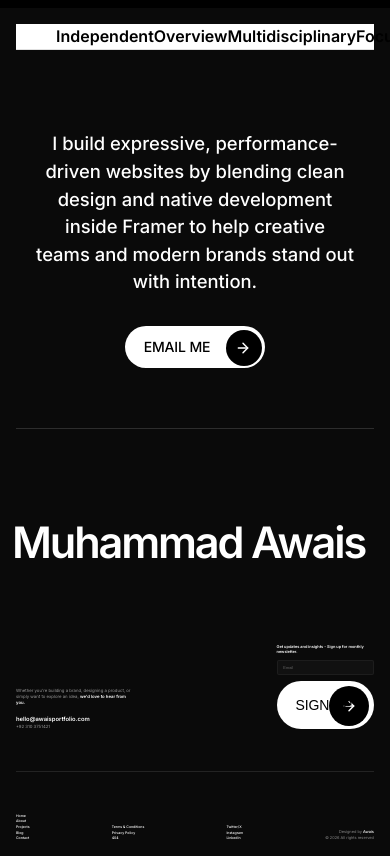
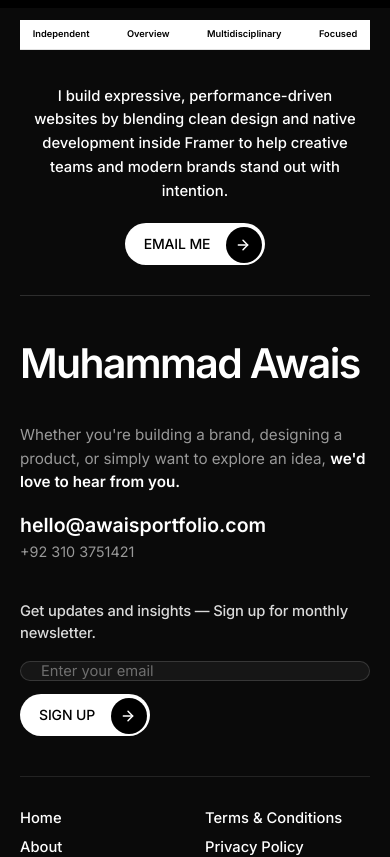
Before and after one commit to awaisavancera-rgb/Portfolio-Awais, a Next.js app: page / in a window 390 px wide. Shown: the part 9600-10457 px from the top of the page. Built offline with nearby package versions, Linux system fonts and the light colour scheme; a web font is replaced by a local one.

Commit message:
feat: add Footer component with newsletter form and styles

```diff
--- a/src/components/Footer.tsx
+++ b/src/components/Footer.tsx
@@ -3,9 +3,23 @@
 import styles from "./footer.module.css";
 import Link from "next/link";
 import { ArrowRight } from "lucide-react";
+import { useState } from "react";
 
 export function Footer() {
-    // Force recompile to clear Turbopack HMR error
+    const [email, setEmail] = useState("");
+    const [subscribed, setSubscribed] = useState(false);
+
+    const handleNewsletter = (e: React.FormEvent) => {
+        e.preventDefault();
+        if (email.trim()) {
+            setSubscribed(true);
+            setTimeout(() => {
+                setSubscribed(false);
+                setEmail("");
+            }, 3000);
+        }
+    };
+
     return (
         <footer className={styles.footerWrapper}>
             <div className={styles.footerContent}>
@@ -60,21 +74,35 @@ export function Footer() {
                     </div>
 
                     <div className={styles.newsletterWrapper}>
-                        <span className={styles.newsletterTitle}>Get updates and insights - Sign up for monthly newsletter.</span>
-                        <input type="email" placeholder="Email" className={styles.newsletterInput} />
-                        <button className={styles.viewMoreBtn}>
-                            <span className={styles.btnText}>SIGN UP</span>
-                            <div className={styles.btnIconCircle}>
-                                <div className={styles.arrowTrack}>
-                                    <div className={styles.arrowIconPrimary}>
-                                        <ArrowRight size={16} strokeWidth={2.2} />
+                        <span className={styles.newsletterTitle}>Get updates and insights &mdash; Sign up for monthly newsletter.</span>
+                        <form className={styles.newsletterForm} onSubmit={handleNewsletter}>
+                            <div className={styles.newsletterInputGroup}>
+                                <input
+                                    type="email"
+                                    placeholder="Enter your email"
+                                    className={styles.newsletterInput}
+                                    value={email}
+                                    onChange={(e) => setEmail(e.target.value)}
+                                    required
+                                />
+                                <button type="submit" className="primary-btn">
+                                    <span className="btnText">{subscribed ? "SUBSCRIBED!" : "SIGN UP"}</span>
+                                    <div className="btnIconCircle">
+                                        <div className="arrowTrack">
+                                            <div className="arrowIconPrimary">
+                                                <ArrowRight size={16} strokeWidth={2.2} />
+                                            </div>
+                                            <div className="arrowIconSecondary">
+                                                <ArrowRight size={16} strokeWidth={2.2} />
+                                            </div>
+                                        </div>
                                     </div>
-                                    <div className={styles.arrowIconSecondary}>
-                                        <ArrowRight size={16} strokeWidth={2.2} />
-                                    </div>
-                                </div>
+                                </button>
                             </div>
-                        </button>
+                            {subscribed && (
+                                <span className={styles.newsletterSuccess}>Thank you for subscribing!</span>
+                            )}
+                        </form>
                     </div>
                 </div>
 
--- a/src/components/footer.module.css
+++ b/src/components/footer.module.css
@@ -137,149 +137,72 @@
 .newsletterWrapper {
     display: flex;
     flex-direction: column;
-    gap: 1.5vw;
-    width: 25vw;
+    gap: 1.25rem;
+    width: 30vw;
+    max-width: 450px;
 }
 
 .newsletterTitle {
-    font-size: 1vw;
-    font-weight: 600;
-    color: #fff;
+    font-size: 0.95rem;
+    font-weight: 500;
+    line-height: 1.5;
+    color: rgba(255, 255, 255, 0.85);
+    letter-spacing: -0.01em;
+}
+
+.newsletterForm {
+    display: flex;
+    flex-direction: column;
+    gap: 0.75rem;
+    align-items: flex-start;
+    width: 100%;
+}
+
+.newsletterInputGroup {
+    display: flex;
+    align-items: center;
+    width: 100%;
+    background: rgba(255, 255, 255, 0.04);
+    border: 1px solid rgba(255, 255, 255, 0.14);
+    border-radius: 999px;
+    padding: 4px 4px 4px 18px;
+    box-sizing: border-box;
+    transition: border-color 0.3s ease, background-color 0.3s ease, box-shadow 0.3s ease;
+}
+
+.newsletterInputGroup:focus-within {
+    border-color: rgba(255, 255, 255, 0.45);
+    background: rgba(255, 255, 255, 0.07);
+    box-shadow: 0 0 0 3px rgba(255, 255, 255, 0.06);
 }
 
 .newsletterInput {
-    width: 100%;
-    padding: 1vw 1.5vw;
-    background-color: #111;
-    border: 1px solid rgba(255, 255, 255, 0.05);
-    border-radius: 0.5vw;
-    color: #fff;
-    font-size: 1vw;
+    flex: 1;
+    height: 42px;
+    padding: 0 0.8rem 0 0;
+    background: transparent;
+    border: none;
     outline: none;
-    transition: border-color 0.3s ease;
+    color: #ffffff;
+    font-size: 0.95rem;
+    font-family: inherit;
+    min-width: 0;
 }
 
 .newsletterInput::placeholder {
-    color: #666;
+    color: rgba(255, 255, 255, 0.38);
 }
 
-.newsletterInput:focus {
-    border-color: rgba(255, 255, 255, 0.3);
+.newsletterInputGroup button {
+    flex-shrink: 0;
+    outline: none;
 }
 
-.viewMoreBtn {
-    display: inline-flex;
-    align-items: center;
-    justify-content: space-between;
-    background-color: #ffffff;
-    border: 1px solid rgba(255, 255, 255, 0.2);
-    border-radius: 40px;
-    height: 48px;
-    padding: 4px 4px 4px 18px;
-    cursor: pointer;
-    position: relative;
-    text-decoration: none;
-    width: 100%;
-    gap: 20px;
-    overflow: hidden;
-    z-index: 1;
-    transition: transform 0.45s cubic-bezier(0.16, 1, 0.3, 1), border-color 0.3s ease;
-}
-
-.viewMoreBtn:hover {
-    transform: scale(1.02);
-    border-color: rgba(255, 255, 255, 0.6);
-}
-
-.viewMoreBtn .btnText {
-    font-family: var(--font-inter), sans-serif;
-    font-size: 14px;
+.newsletterSuccess {
+    font-size: 0.88rem;
+    color: #4ade80;
     font-weight: 500;
-    letter-spacing: -0.01em;
-    color: #000000;
-    white-space: nowrap;
-    line-height: 1;
-    padding: 0 50px 0 0;
-    position: relative;
-    z-index: 2;
-    transition: color 0.45s cubic-bezier(0.16, 1, 0.3, 1);
-}
-
-.viewMoreBtn:hover .btnText {
-    color: #ffffff;
-}
-
-.viewMoreBtn .btnIconCircle {
-    position: absolute;
-    right: 4px;
-    top: 4px;
-    bottom: 4px;
-    width: 40px;
-    height: 40px;
-    border-radius: 999px;
-    background-color: #000000;
-    display: flex;
-    align-items: center;
-    justify-content: flex-end;
-    padding-right: 12px;
-    z-index: 1;
-    overflow: hidden;
-    transition: width 0.7s cubic-bezier(0.25, 1, 0.5, 1),
-        right 0.7s cubic-bezier(0.25, 1, 0.5, 1),
-        top 0.7s cubic-bezier(0.25, 1, 0.5, 1),
-        bottom 0.7s cubic-bezier(0.25, 1, 0.5, 1),
-        height 0.7s cubic-bezier(0.25, 1, 0.5, 1);
-}
-
-.viewMoreBtn:hover .btnIconCircle {
-    right: 1.5px;
-    top: 1.5px;
-    bottom: 1.5px;
-    height: calc(100% - 3px);
-    width: calc(100% - 3px);
-}
-
-.viewMoreBtn .arrowTrack {
-    position: relative;
-    width: 16px;
-    height: 16px;
-    display: flex;
-    align-items: center;
-    justify-content: center;
-    overflow: hidden;
-    flex-shrink: 0;
-}
-
-.viewMoreBtn .arrowIconPrimary {
-    position: absolute;
-    display: flex;
-    align-items: center;
-    justify-content: center;
-    color: #ffffff;
-    transform: translateX(0);
-    transition: transform 0.45s cubic-bezier(0.16, 1, 0.3, 1), opacity 0.35s ease;
-    opacity: 1;
-}
-
-.viewMoreBtn .arrowIconSecondary {
-    position: absolute;
-    display: flex;
-    align-items: center;
-    justify-content: center;
-    color: #ffffff;
-    transform: translateX(-180%);
-    transition: transform 0.45s cubic-bezier(0.16, 1, 0.3, 1), opacity 0.35s ease;
-    opacity: 0;
-}
-
-.viewMoreBtn:hover .arrowIconPrimary {
-    transform: translateX(180%);
-    opacity: 0;
-}
-
-.viewMoreBtn:hover .arrowIconSecondary {
-    transform: translateX(0);
-    opacity: 1;
+    margin-top: 0.2rem;
 }
 
 /* BOTTOM: Links Grid */
@@ -318,3 +241,195 @@
     color: #fff;
     font-weight: 500;
 }
+
+/* Responsive Styles */
+@media (max-width: 1024px) {
+    .middleWrapper {
+        margin-top: 6vh;
+        gap: 2rem;
+    }
+
+    .contactInfo {
+        max-width: 45%;
+    }
+
+    .newsletterWrapper {
+        width: 45%;
+    }
+
+    .description {
+        font-size: 1rem;
+    }
+
+    .emailLink {
+        font-size: 1.3rem;
+    }
+
+    .phoneText {
+        font-size: 0.95rem;
+    }
+
+    .newsletterTitle {
+        font-size: 0.95rem;
+    }
+
+    .newsletterInput {
+        font-size: 0.95rem;
+        padding: 0.8rem 1rem;
+    }
+
+    .footerLink {
+        font-size: 0.9rem;
+    }
+
+    .legalText {
+        font-size: 0.9rem;
+    }
+}
+
+@media (max-width: 768px) {
+    .footerContent {
+        padding: 0.75rem 1.25rem 3rem;
+    }
+
+    .topBar {
+        padding: 0.5rem 0.8rem;
+        font-size: clamp(0.58rem, 2.3vw, 0.72rem);
+        line-height: 1.4em;
+        gap: 0.4rem;
+        justify-content: space-between;
+    }
+
+    .referenceContent {
+        padding: 35px 10px 30px;
+    }
+
+    .referenceText {
+        font-size: clamp(0.92rem, 3.8vw, 1.05rem);
+        line-height: 1.6;
+        margin-bottom: 20px;
+    }
+
+    .titleWrapper {
+        margin-top: 3rem;
+    }
+
+    .megaTitle {
+        font-size: clamp(2.3rem, 10.5vw, 3.5rem);
+        line-height: 0.95;
+        letter-spacing: -0.04em;
+        margin-left: 0;
+        white-space: normal;
+        word-break: break-word;
+    }
+
+    .middleWrapper {
+        flex-direction: column;
+        align-items: flex-start;
+        gap: 2.5rem;
+        margin-top: 2.5rem;
+        padding-bottom: 2.5rem;
+    }
+
+    .contactInfo {
+        max-width: 100%;
+        width: 100%;
+        gap: 1.2rem;
+    }
+
+    .description {
+        font-size: 0.95rem;
+        line-height: 1.55;
+    }
+
+    .directContact {
+        gap: 0.4rem;
+    }
+
+    .emailLink {
+        font-size: clamp(1.15rem, 5vw, 1.4rem);
+    }
+
+    .phoneText {
+        font-size: 0.9rem;
+    }
+
+    .newsletterWrapper {
+        width: 100%;
+        max-width: 100%;
+        gap: 1rem;
+    }
+
+    .newsletterTitle {
+        font-size: 0.92rem;
+        line-height: 1.5;
+    }
+
+    .newsletterForm {
+        width: 100%;
+        gap: 0.75rem;
+    }
+
+    .newsletterInputGroup {
+        flex-direction: column;
+        align-items: flex-start;
+        background: transparent;
+        border: none;
+        padding: 0;
+        gap: 0.85rem;
+        box-shadow: none !important;
+    }
+
+    .newsletterInputGroup:focus-within {
+        border-color: transparent;
+        background: transparent;
+        box-shadow: none;
+    }
+
+    .newsletterInput {
+        width: 100%;
+        height: 48px;
+        padding: 0 1.25rem;
+        background: rgba(255, 255, 255, 0.05);
+        border: 1px solid rgba(255, 255, 255, 0.14);
+        border-radius: 999px;
+        box-sizing: border-box;
+        font-size: 0.92rem;
+        transition: border-color 0.3s ease, background-color 0.3s ease, box-shadow 0.3s ease;
+    }
+
+    .newsletterInput:focus {
+        border-color: rgba(255, 255, 255, 0.45);
+        background: rgba(255, 255, 255, 0.08);
+        box-shadow: 0 0 0 3px rgba(255, 255, 255, 0.06);
+    }
+
+    .bottomWrapper {
+        display: grid;
+        grid-template-columns: repeat(2, 1fr);
+        gap: 2rem 1.25rem;
+        margin-top: 2rem;
+    }
+
+    .linksColumn {
+        gap: 0.65rem;
+        justify-content: flex-start;
+    }
+
+    .linksColumn:last-child {
+        grid-column: span 2;
+        align-items: flex-start !important;
+        margin-top: 0.5rem;
+        padding-top: 1.25rem;
+        border-top: 1px solid rgba(255, 255, 255, 0.08);
+    }
+
+    .footerLink {
+        font-size: 0.92rem;
+    }
+
+    .legalText {
+        font-size: 0.82rem;
+        text-align: left;
+    }
+}
```
